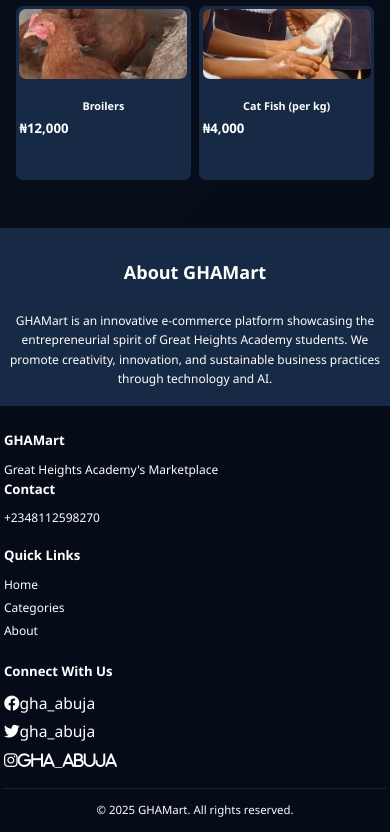
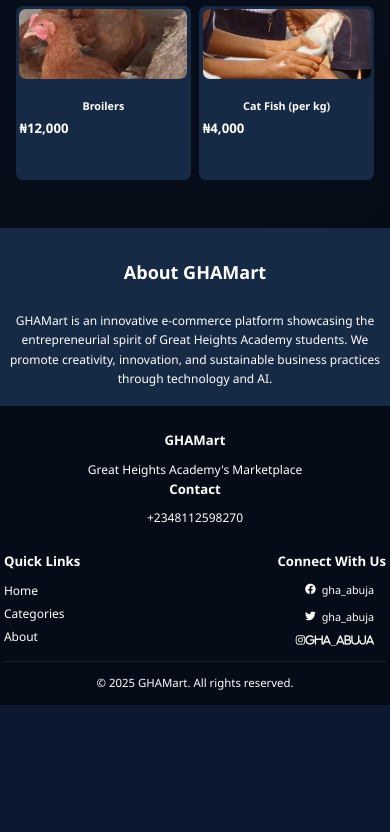
Before and after one commit to infiniteideas1/ghamart, a plain HTML site: page index.html in a window 390 px wide. Shown: the part 5072-5904 px from the top of the page. After the commit the page ends 5777 px from the top, so only its background shows below. Drawn offline with Linux system fonts and the light colour scheme.

Commit message:
Update styles.css

```diff
--- a/styles.css
+++ b/styles.css
@@ -2822,3 +2822,33 @@ html {
     border-radius: 7px;
   }
 }
+
+@media (max-width: 600px) {
+  .footer-content {
+    grid-template-columns: 1fr 1fr;
+    gap: 1rem;
+  }
+  .footer-section:first-child {
+    grid-column: 1 / -1;
+    text-align: center;
+    margin-bottom: 1rem;
+  }
+  .footer-section:nth-child(2) {
+    text-align: left;
+  }
+  .footer-section:nth-child(3) {
+    text-align: right;
+  }
+  .social-icons {
+    display: flex;
+    flex-direction: column;
+    align-items: flex-end;
+    gap: 0.5rem;
+  }
+  .social-icons a {
+    display: flex;
+    align-items: center;
+    gap: 0.5rem;
+    font-size: 0.9rem;
+  }
+}
```
